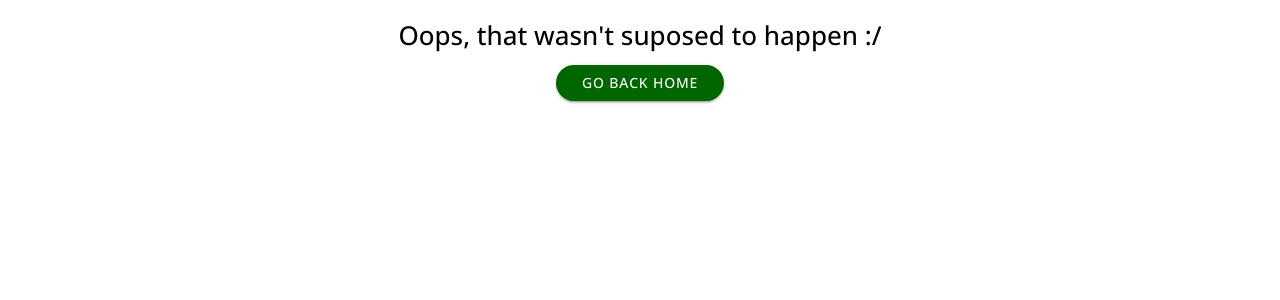
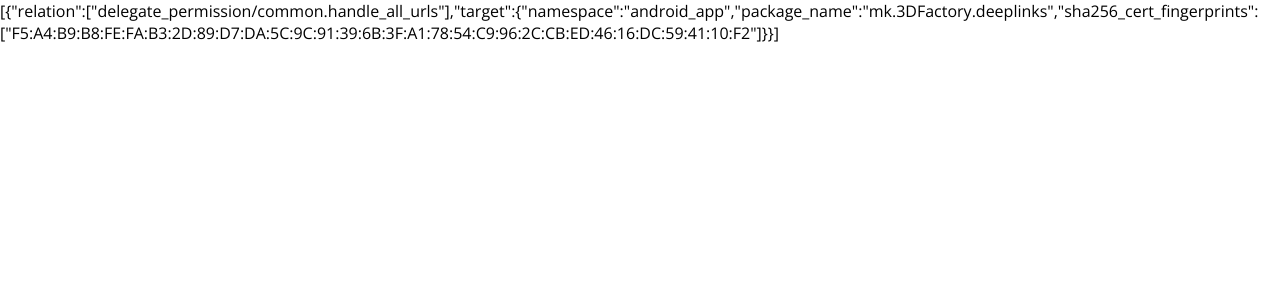
Before and after one commit to Ce3Pi0/Plastic-Report-App, a React (Create React App) app in the folder Frontend/: page /.well-known/assetlinks.json in a window 1280 px wide. Shown: the top 300 px of the page. Built offline with nearby package versions, Linux system fonts and the light colour scheme.

Commit message:
testing deep links

```diff
--- a/Frontend/src/App.tsx
+++ b/Frontend/src/App.tsx
@@ -55,6 +55,9 @@
 import { IContext } from './interfaces/interfaces';
 import AppUrlListener from './AppUrlListener';
 
+import { assetLinks } from './json/json';
+
+
 setupIonicReact();
 
 
@@ -65,7 +68,7 @@
   const ionRouter = useIonRouter();
   document.addEventListener('ionBackButton', (ev: any) => {
     ev.detail.register(10, () => {
-      if (ionRouter.canGoBack()){
+      if (ionRouter.canGoBack()) {
         window.history.back();
       } else {
         ExitApp.exitApp();
@@ -113,6 +116,10 @@
         <Redirect exact from="/account/login" to="/account" />
         <Redirect exact from="/" to={"/home"} />
 
+
+        <Route exact path="/.well-known/assetlinks.json">
+          <>{JSON.stringify(assetLinks)}</>
+        </Route>
         <Route>
           <NotFoundPage />
         </Route>
@@ -168,6 +175,9 @@
       <Redirect exact from="/account/change" to="/account/login" />
       <Redirect exact from="/shop" to="/account/login" />
 
+      <Route exact path="/.well-known/assetlinks.json">
+        <>{JSON.stringify(assetLinks)}</>
+      </Route>
       <Route>
         <NotFoundPage />
       </Route>
@@ -179,7 +189,7 @@
   <GlobalProvider>
     <IonApp>
       <IonReactRouter>
-        <AppUrlListener/>
+        <AppUrlListener />
         <Tabs />
       </IonReactRouter>
     </IonApp>
--- /dev/null
+++ b/Frontend/src/json/json.ts
@@ -0,0 +1,8 @@
+export const assetLinks = [{
+    "relation": ["delegate_permission/common.handle_all_urls"],
+    "target": {
+        "namespace": "android_app",
+        "package_name": "mk.3DFactory.deeplinks",
+        "sha256_cert_fingerprints": ["F5:A4:B9:B8:FE:FA:B3:2D:89:D7:DA:5C:9C:91:39:6B:3F:A1:78:54:C9:96:2C:CB:ED:46:16:DC:59:41:10:F2"]
+    }
+}];
```
Also changed, not shown: Frontend/.well-known/assetlinks.json.
